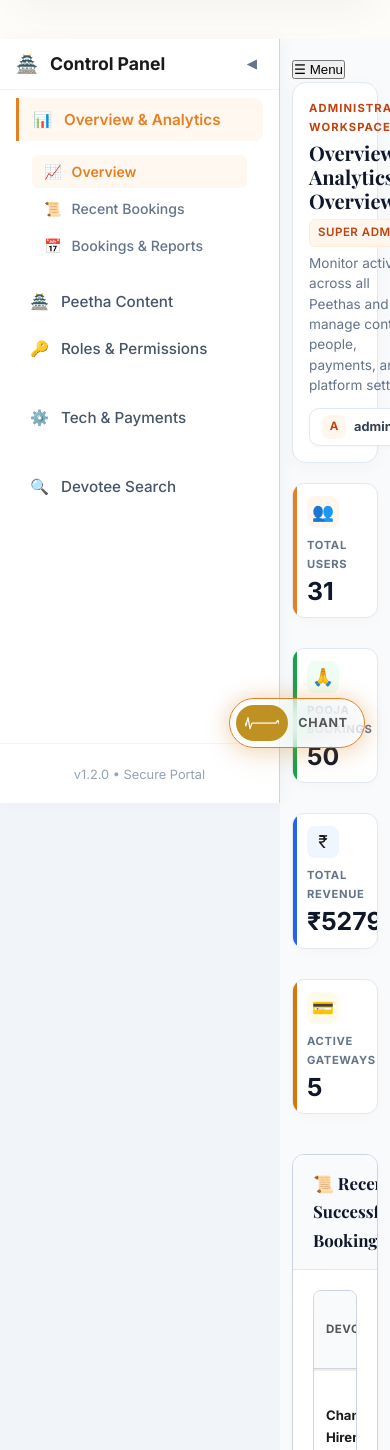
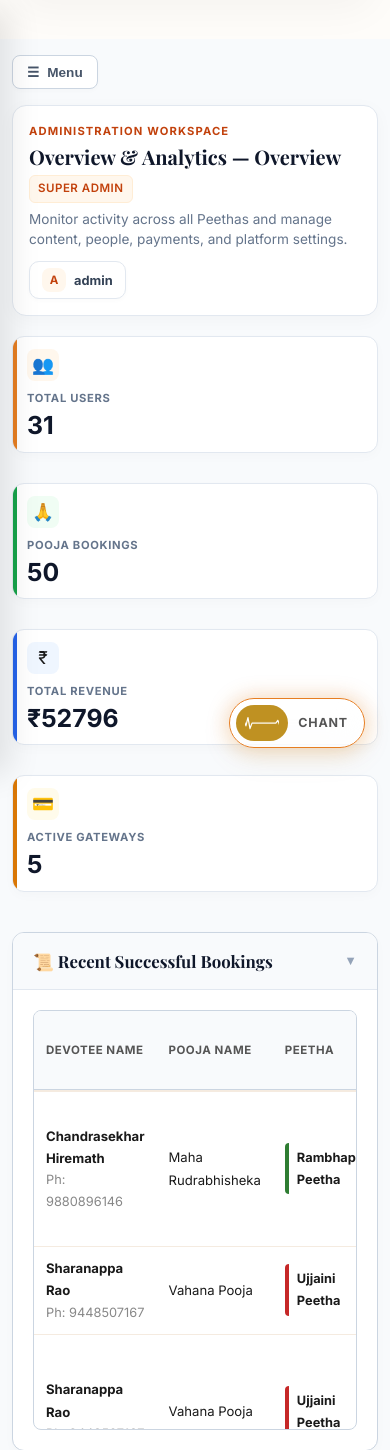
Before and after one commit to Gurucharan-G/panchapeeta, a Django app: page /dashboard/ in a window 390 px wide. Shown: the part 71-1521 px from the top of the page. Run offline with Django 5.2, Linux system fonts and the light colour scheme; a user stored in the database is signed in; data comes from the database, SQL or seed files in the repository; some libraries are stand-ins or nearby versions; some web fonts are replaced.

Commit message:
Hide mobile menu trigger button on desktop views

```diff
--- a/peethas/templates/peethas/dashboard.html
+++ b/peethas/templates/peethas/dashboard.html
@@ -614,21 +614,58 @@
             min-height: 96px;
             padding: 12px 14px !important;
         }
-        .sidebar-menu {
-            flex-wrap: nowrap !important;
-            overflow-x: auto;
-            -webkit-overflow-scrolling: touch;
-            padding: 8px 16px;
-        }
-        .sidebar-submenu {
-            flex-wrap: nowrap !important;
-            overflow-x: auto;
-            -webkit-overflow-scrolling: touch;
-            padding: 6px 16px;
-            margin-top: 4px;
-        }
-        .sidebar-header {
-            padding: 10px 16px;
+        .dashboard-sidebar {
+            position: fixed !important;
+            left: -280px !important;
+            top: 80px !important;
+            height: calc(100vh - 80px) !important;
+            box-shadow: 10px 0 30px rgba(0,0,0,0.1) !important;
+            z-index: 1000 !important;
+            background: white !important;
+            width: 280px !important;
+            border-right: 1px solid #cbd5e1 !important;
+        }
+        .dashboard-sidebar.mobile-open {
+            left: 0 !important;
+        }
+        .dashboard-sidebar.mobile-open .sidebar-menu-item span.menu-text,
+        .dashboard-sidebar.mobile-open .sidebar-logo span.logo-text {
+            opacity: 1 !important;
+            width: auto !important;
+            display: inline !important;
+        }
+        .sidebar-toggle-btn {
+            display: none !important;
+        }
+        .mobile-menu-trigger {
+            display: flex !important;
+            align-items: center;
+            gap: 8px;
+            padding: 8px 14px;
+            background: white;
+            border: 1px solid #cbd5e1;
+            border-radius: 8px;
+            cursor: pointer;
+            font-weight: 600;
+            margin-bottom: 16px;
+            color: #475569;
+            font-size: 0.85rem;
+            width: fit-content;
+            box-shadow: 0 2px 4px rgba(0,0,0,0.02);
+        }
+        .sidebar-backdrop {
+            display: none;
+            position: fixed;
+            top: 80px;
+            left: 0;
+            width: 100%;
+            height: calc(100vh - 80px);
+            background: rgba(15, 23, 42, 0.4);
+            backdrop-filter: blur(4px);
+            z-index: 999;
+        }
+        .sidebar-backdrop.show {
+            display: block;
         }
     }
     @media (max-width: 520px) {
@@ -637,6 +674,14 @@
         }
         .dashboard-stat-grid {
             grid-template-columns: 1fr;
+        }
+    }
+    @media (min-width: 769px) {
+        .mobile-menu-trigger {
+            display: none !important;
+        }
+        .sidebar-backdrop {
+            display: none !important;
         }
     }
 
```
